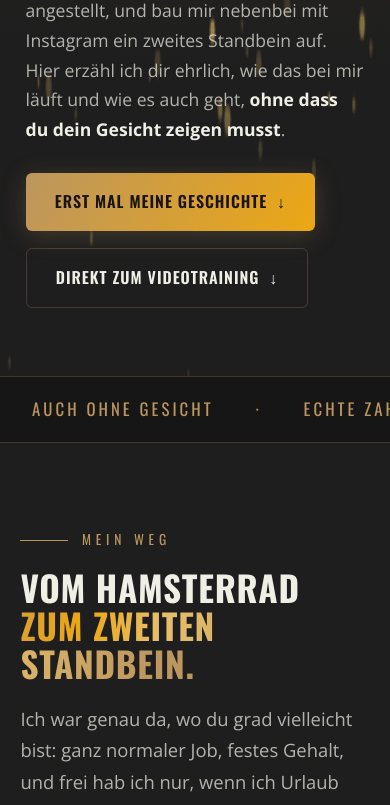
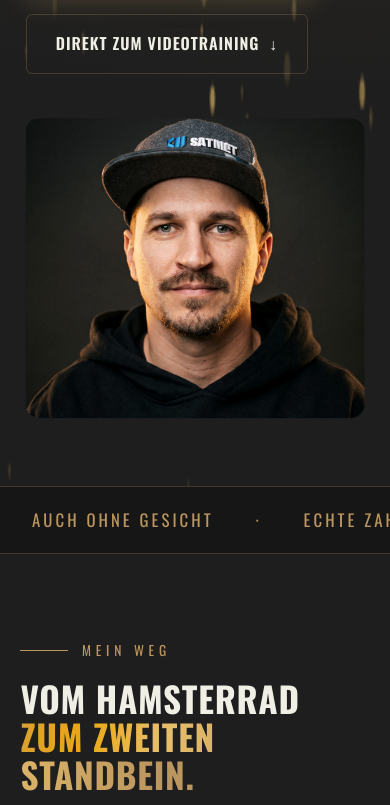
Before and after one commit to jranglack-bot/Jay, a website built with Vite: page index.html in a window 390 px wide. Shown: the part 528-1333 px from the top of the page. Built offline with nearby package versions, Linux system fonts and the light colour scheme; animation ran at ten frames a second.

Commit message:
Hero-Foto auf dem Handy wieder wie vorher: 300 px unter dem Text (Julian)
Co-Authored-By: Claude Opus 5.5 <noreply@anthropic.com>

```diff
--- a/css/style.css
+++ b/css/style.css
@@ -1073,19 +1073,18 @@ body.has-announce .nav { top: 42px; }
 @media (max-width: 900px) {
   .hero { padding-top: 6em; min-height: 0; }
   .hero__inner { grid-template-columns: 1fr; gap: 2.6em; }
-  /* Handy: das Gesicht gehört in den ersten Bildschirm (Vertrauen, bevor gelesen
-     wird). Deshalb das Foto als flacher, breiter Ausschnitt ÜBER dem Text, nicht
-     hochkant, damit die Überschrift trotzdem sofort sichtbar bleibt. */
-  .hero__visual { order: -1; }
+  /* Handy: erst die Message, dann das Foto als breiter, sauber
+     beschnittener Ausschnitt statt hochkant über dem Text.
+     Julian, 25.09.2026: Foto NICHT verkleinern und nicht über den Text ziehen,
+     so gefällt es ihm besser (getestet: 210 px über der Überschrift). */
+  .hero__visual { order: 2; }
   .portrait { width: 100%; max-width: 460px; }
   .portrait__img {
     width: 100%;
-    height: 210px;
+    height: 300px;
     object-fit: cover;
-    object-position: center 22%;
+    object-position: center 18%;
   }
-  .hero__inner { gap: 1.8em; }
-  .hero__sub { margin-bottom: 1.6em; }
   .softlink { margin-top: 3em; padding: 1.2em 1.2em; }
   /* Abschluss-Knopf auf dem Handy in einer Zeile halten */
   .cta .btn--big { font-size: 0.98rem; padding: 1.05em 1.3em; letter-spacing: 0.04em; }
--- a/index.html
+++ b/index.html
@@ -82,7 +82,7 @@
             </a>
           </div>
         </div>
-        <div class="hero__visual reveal-img" data-delay="0">
+        <div class="hero__visual reveal-img" data-delay="300">
           <div class="portrait" id="portrait">
             <div class="portrait__frame"></div>
             <img src="assets/julian-hero-cinematic.jpg" alt="Julian von Julians Way" class="portrait__img">
```
